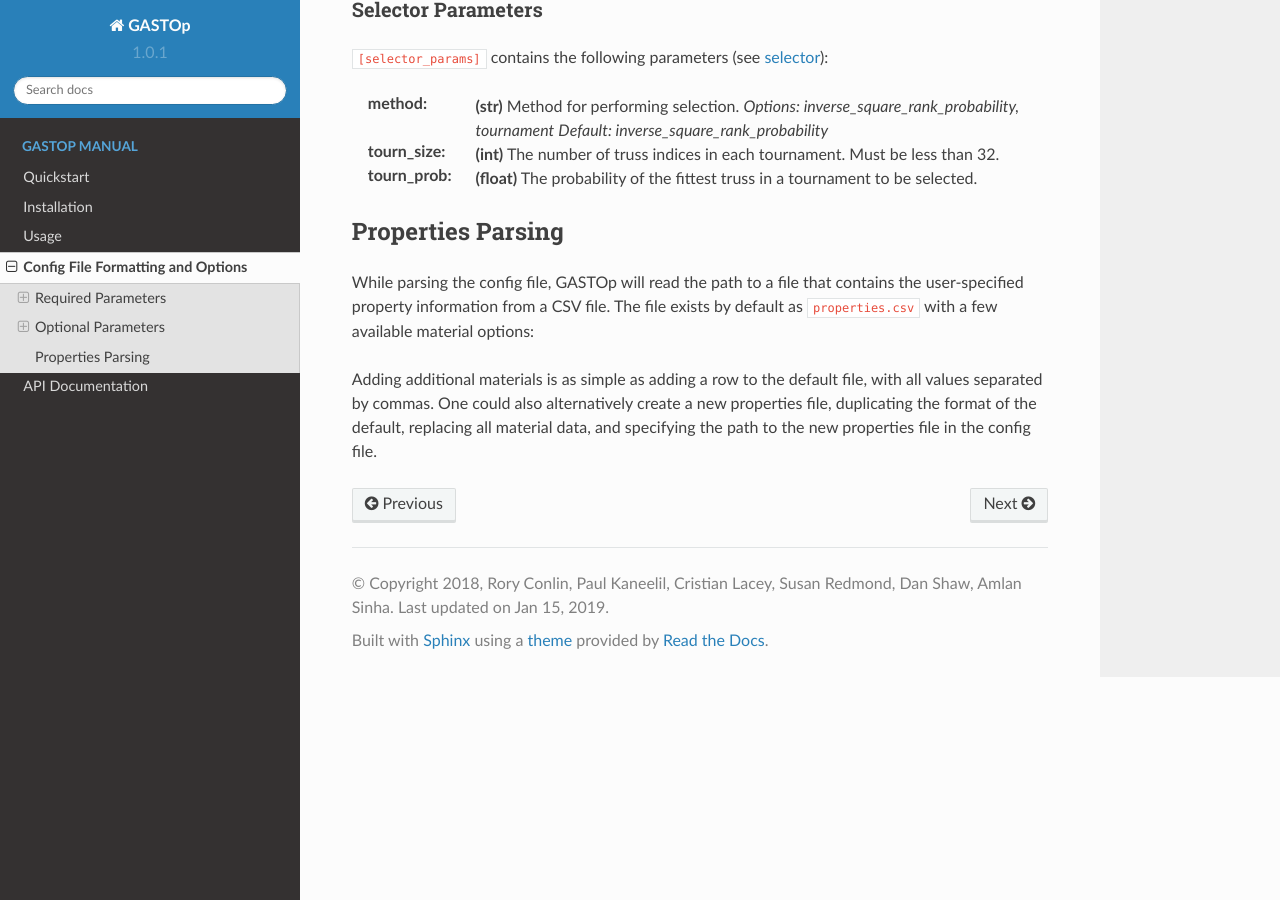
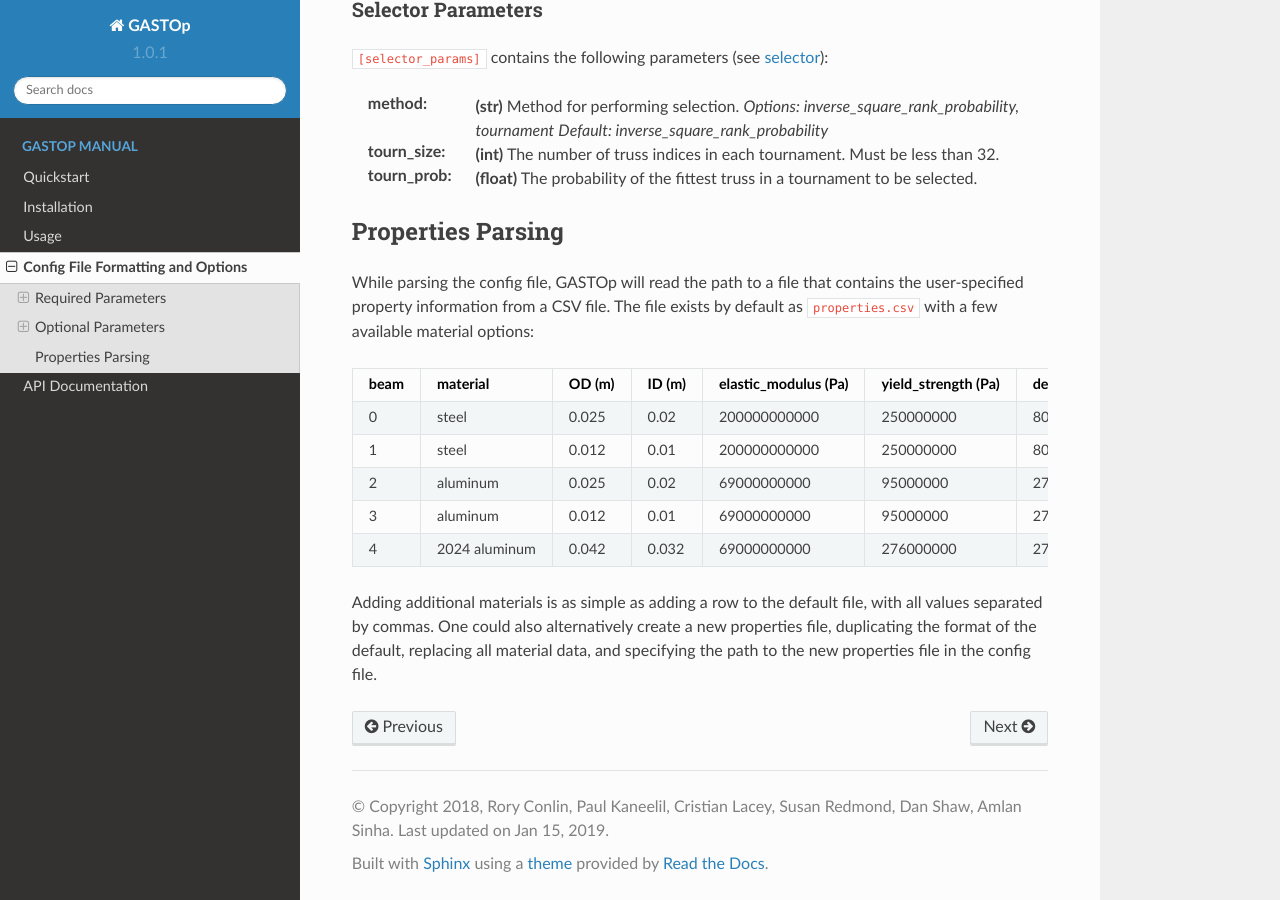
Before and after one commit to f0uriest/GASTOp, a Sphinx documentation site: the page built from docs/config_file_format.rst, in a window 1280 px wide and 900 px high, scrolled down 3952 px. Built offline with Sphinx 7.4.7 and the Read the Docs theme 2.0.0, drawn with Linux system fonts in a browser that asks for light colours; some of the changed lines change nothing that is shown.

Commit message:
Update config_file_format.rst

```diff
--- a/docs/config_file_format.rst
+++ b/docs/config_file_format.rst
@@ -172,9 +172,9 @@ Properties Parsing
 ******************
 While parsing the config file, GASTOp will read the path to a file that contains the user-specified property information from a CSV file. The file exists by default as :code:`properties.csv` with a few available material options:
 
-.. csv-table:: Frozen Delights!
-   :header: beam,material,OD (m),ID (m),elastic_modulus (Pa),yield_strength (Pa),dens (kg/m^3),poisson_ratio,cost
-   :widths: 15, 10, 30
+.. csv-table::
+   :header: "beam","material","OD (m)","ID (m)","elastic_modulus (Pa)","yield_strength (Pa)","dens (kg/m^3)","poisson_ratio","cost"
+   :widths: 15, 10, 30, 15, 10, 30, 15, 10, 30
 
        0,steel,0.025,0.02,200000000000,250000000,8050,0.3,1
        1,steel,0.012,0.01,200000000000,250000000,8050,0.3,0.75
```
